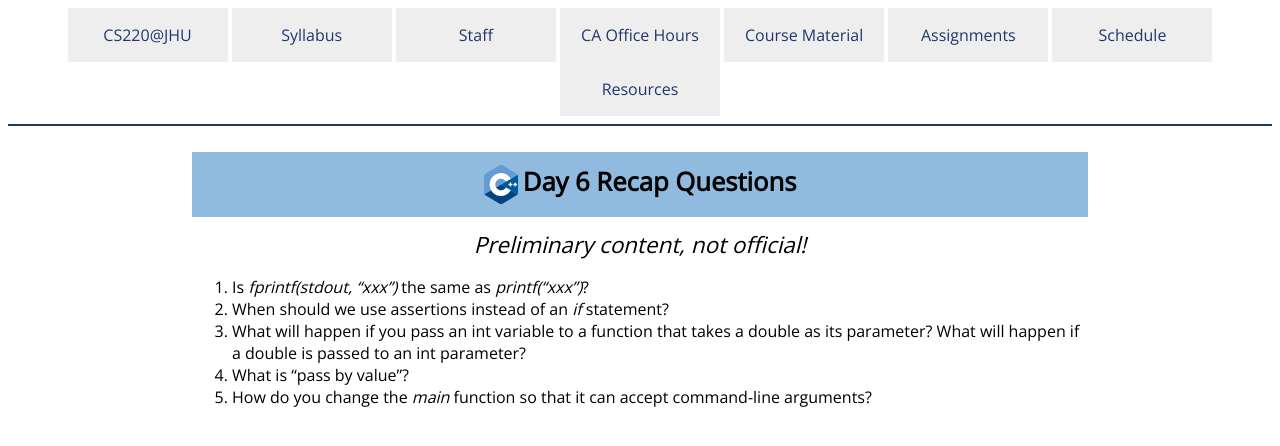
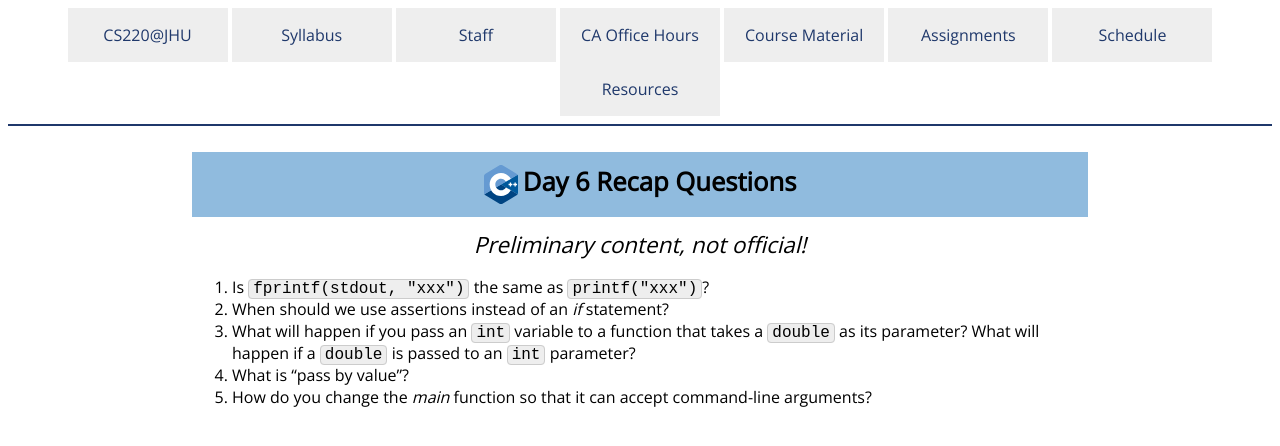
Before and after one commit to jhu-ip/cs220-s22, a Jekyll site: the page built from questions/day06.md, in a window 1280 px wide. Shown: the top 446 px of the page. Built offline with Jekyll 4.4.1, drawn with Linux system fonts in a browser that asks for light colours; some web fonts are replaced.

Commit message:
more formatting tweaks

```diff
--- a/questions/day06.md
+++ b/questions/day06.md
@@ -7,11 +7,11 @@ reference solutions:
   2. when checking a condition that must be true to proceed
   3. int to double is fine, it will get promoted. double to int is compiler warning(?) and should be avoided or explicitly typecast first.
   4. values from primitive type function call arguments are copied into the parameter variables when the call is executed
-  5. add (int argc, char* argv[]) parameters for the count of arguments and the strings themselves
+  5. add `(int argc, char* argv[])` parameters for the count of arguments and the strings themselves
 ---
 
-1.	Is *fprintf(stdout, "xxx")* the same as *printf("xxx")*?
+1.	Is `fprintf(stdout, "xxx")` the same as `printf("xxx")`?
 2.	When should we use assertions instead of an *if* statement?
-3.	What will happen if you pass an int variable to a function that takes a double as its parameter?  What will happen if a double is passed to an int parameter?
+3.	What will happen if you pass an `int` variable to a function that takes a `double` as its parameter?  What will happen if a `double` is passed to an `int` parameter?
 4.	What is "pass by value"?
 5.	How do you change the *main* function so that it can accept command-line arguments?
```
Also changed, not shown: questions/day05.md (+2 -2 lines).
